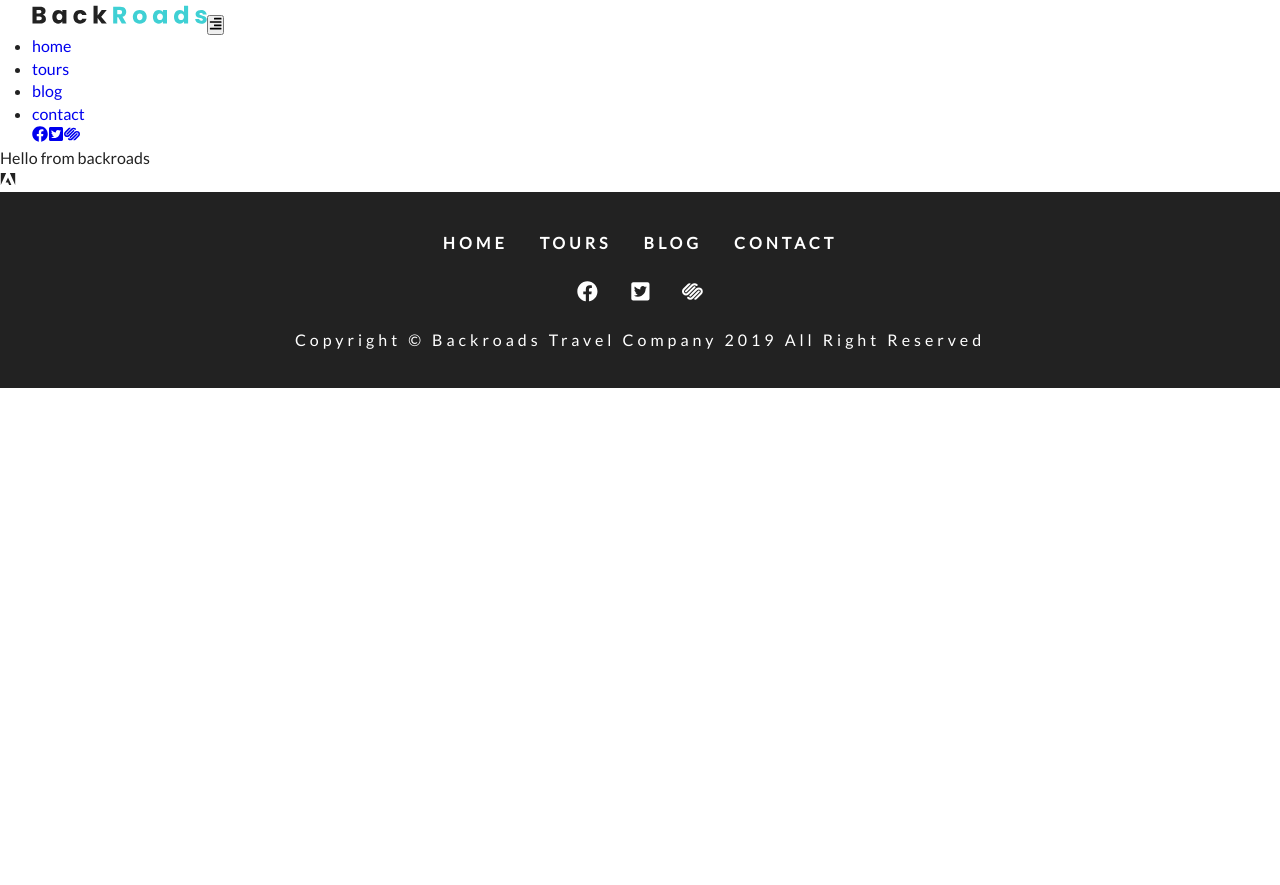
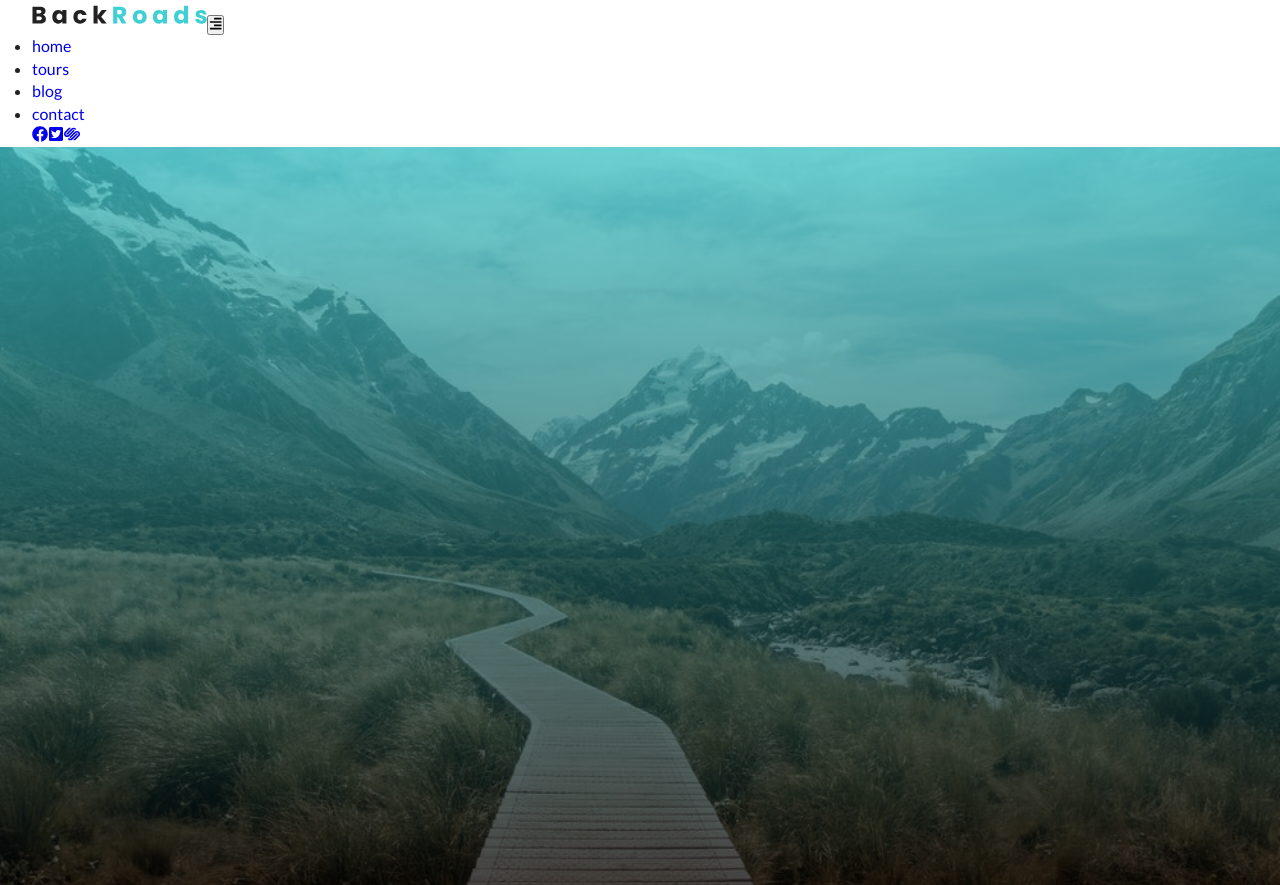
Before and after one commit to LudoLoopsLab/backroads, a Gatsby site: page / in a window 1280 px wide. Shown: the top 885 px of the page. Before the commit the page ends 800 px from the top, so only its background shows below. Built offline with nearby package versions, Linux system fonts and the light colour scheme; Gatsby itself is replaced by a stand-in of ours.

Commit message:
Feat(index.js): add simple hero picture

```diff
--- /dev/null
+++ b/src/components/SimpleHero.js
@@ -0,0 +1,7 @@
+import React from "react"
+
+const SimpleHero = ({ children }) => {
+  return <header className="defaultHero">{children}</header>
+}
+
+export default SimpleHero
--- a/src/pages/index.js
+++ b/src/pages/index.js
@@ -1,10 +1,9 @@
 import React from "react"
 // import { Link } from "gatsby"
 import Layout from "../components/Layout"
-import { FaAdobe } from "react-icons/fa"
+import SimpleHero from "../components/SimpleHero"
 export default () => (
   <Layout>
-    <div>Hello from backroads</div>
-    <FaAdobe />
+    <SimpleHero />
   </Layout>
 )
```
